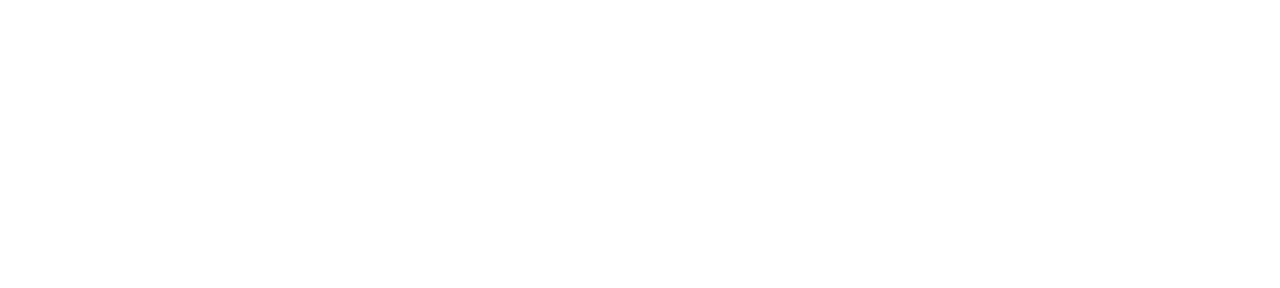
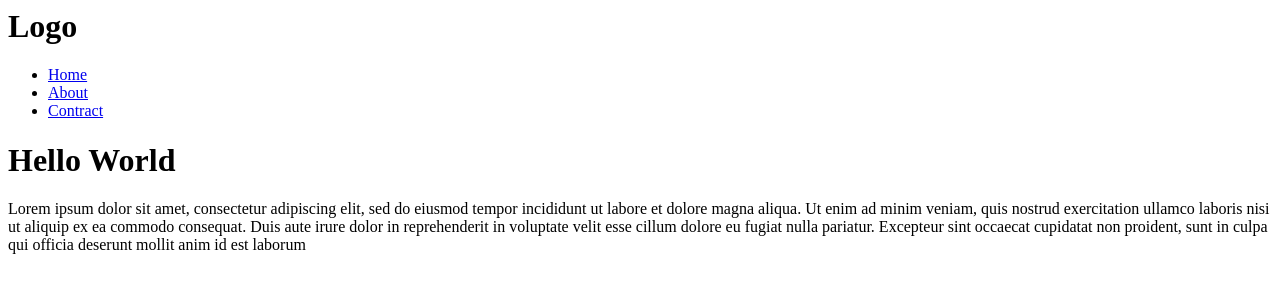
Before and after one commit to rbarnir/p4, a plain HTML site: page about.html in a window 1280 px wide. Drawn offline with Linux system fonts and the light colour scheme.

Commit message:
added content and nav bar

```diff
--- a/about.html
+++ b/about.html
@@ -0,0 +1,20 @@
+<!doctype>
+<html>
+<head>
+    <title>Project 1</title>
+</head>
+<body>
+    <header>
+        <h1>Logo</h1>
+        <nav>
+            <ul>
+                <li><a href="index.html">Home</a></li>
+                <li><a href="about.html">About</a></li>
+                <li><a href="contact.html">Contract</a></li>
+            </ul>
+        </nav>
+    </header>
+    <h1>Hello World</h1>
+    <p>Lorem ipsum dolor sit amet, consectetur adipiscing elit, sed do eiusmod tempor incididunt ut labore et dolore magna aliqua. Ut enim ad minim veniam, quis nostrud exercitation ullamco laboris nisi ut aliquip ex ea commodo consequat. Duis aute irure dolor in reprehenderit in voluptate velit esse cillum dolore eu fugiat nulla pariatur. Excepteur sint occaecat cupidatat non proident, sunt in culpa qui officia deserunt mollit anim id est laborum</p>
+</body>
+</html>
```
Also changed, not shown: contact.html (+20 -0 lines), index.html (+10 -0 lines).
